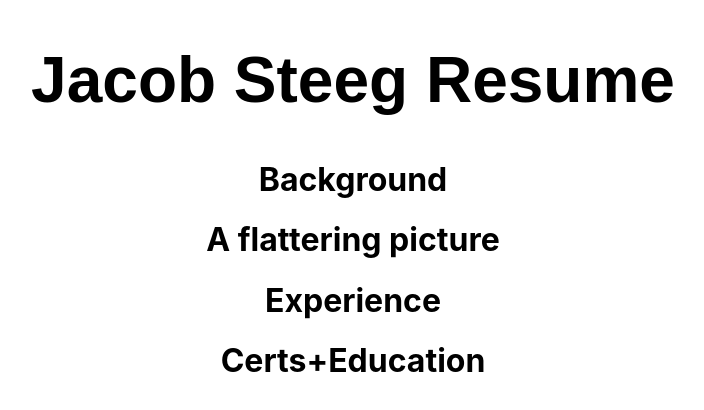
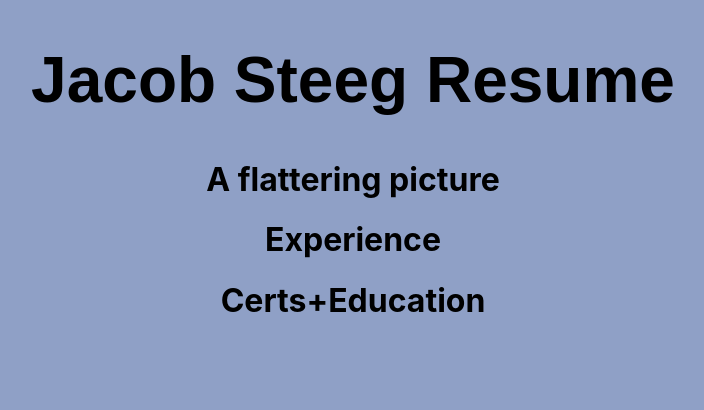
Before and after one commit to jtsteeg/ReactResume, a React (Create React App) app: page / in a window 1280 px wide. Shown: the top 410 px of the page, without its empty margins (287-991 px from the left). Built offline with nearby package versions, Linux system fonts and the light colour scheme.

Commit message:
configures background component

```diff
--- a/src/Background/Background.js
+++ b/src/Background/Background.js
@@ -1,10 +1,11 @@
 import React from 'react';
+import styles from './Background.module.css';
 
 export default class App extends React.Component {
   render() {
     return (
       <div>
-        <h1>Background</h1>
+        <div className={styles.background}></div>
       </div>
     );
   }
--- a/src/Background/Background.module.css
+++ b/src/Background/Background.module.css
@@ -0,0 +1,13 @@
+.background {
+  background: rgb(106, 129, 179);
+  position: fixed;
+  top: 0;
+  left: 0;
+  right: 0;
+  bottom: 0;
+  width: 100%;
+  height: 100%;
+  display: block;
+  opacity: 0.75;
+  z-index: -3;
+}
```
